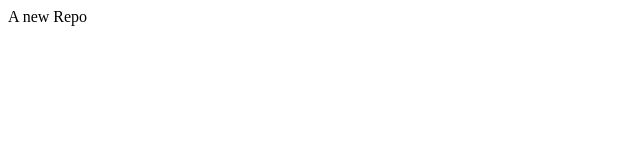
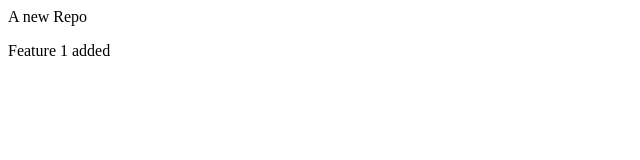
Before and after one commit to hriday-sareen/LocalRepo, a plain HTML site: page LocalRepo/index.html in a window 1280 px wide. Shown: the full height of the page, 0-640 px from the left. Drawn offline with Linux system fonts and the light colour scheme.

Commit message:
Feature 1 added

```diff
--- a/LocalRepo/index.html
+++ b/LocalRepo/index.html
@@ -1 +1,2 @@
 <p>A new Repo</p>
+<p> Feature 1 added</p>
```
